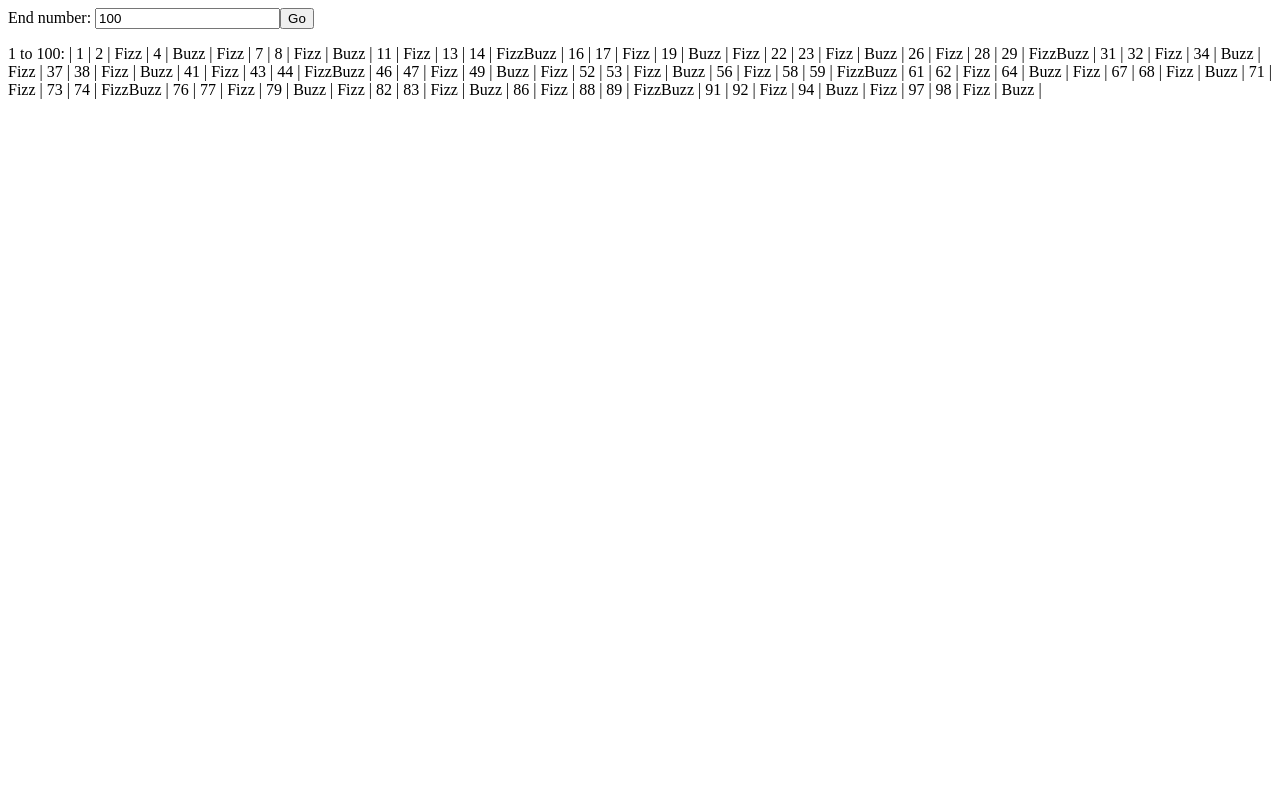
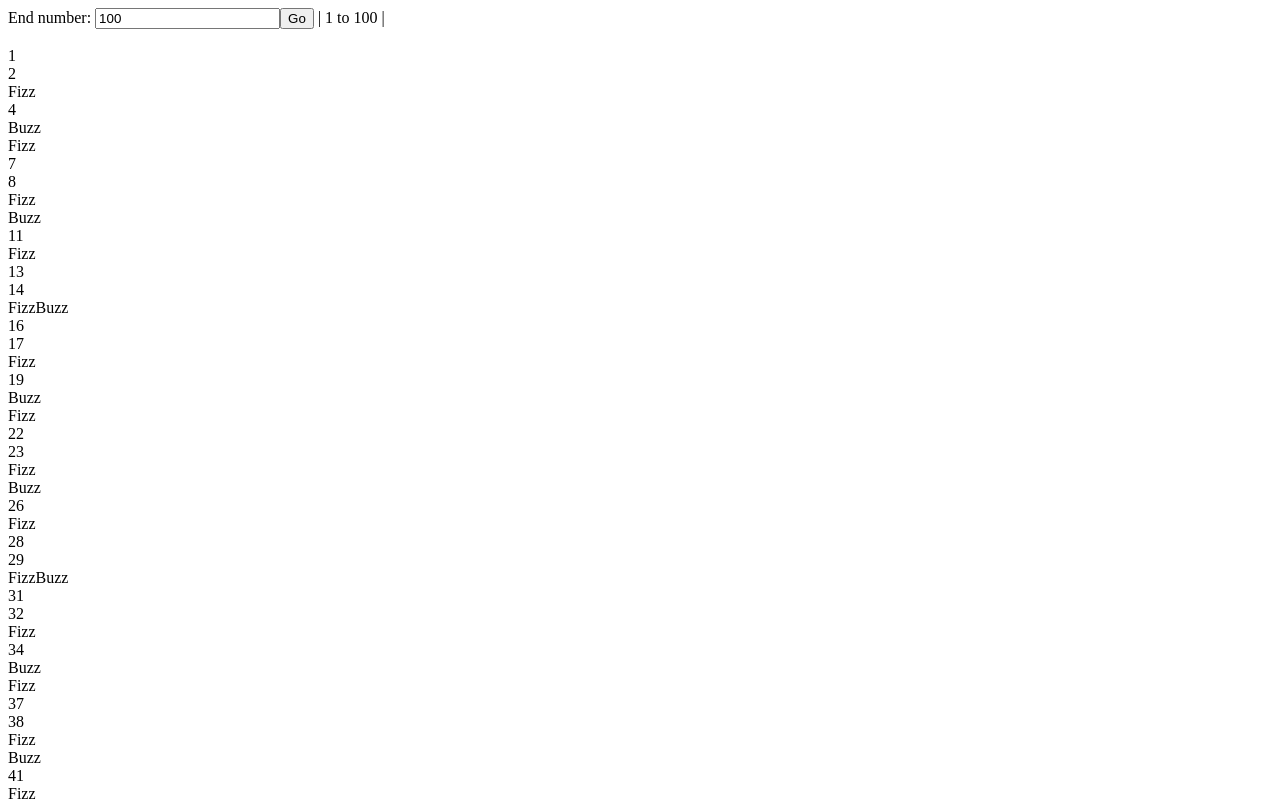
Before and after one commit to Zsolt-qwerty/git_test, a plain HTML site: page FizzBuzz.html in a window 1280 px wide. Both pictures are taken after a click on the button "Go". Shown: the top 800 px of the page. Drawn offline with Linux system fonts and the light colour scheme.

Commit message:
Redesigned look
A complete redesign of look for improved readability to help checking
result being correct.

```diff
--- a/FizzBuzz.html
+++ b/FizzBuzz.html
@@ -5,46 +5,59 @@
     <meta charset="UTF-8">
     <meta name="viewport" content="width=device-width, initial-scale=1.0">
     <title>FizzBuzz</title>
+
+    <style>
+        p {
+            margin: 0;
+        }
+    </style>
+
 </head>
 
 <body>
 
-<span>End number: </span><span id="range"></span><input type="number" value="100"><button>Go</button>
-<p></p>
+<span>End number: </span>
+<input type="number" value="100"><button>Go</button>
+<span id="range"></span>
+<p>&nbsp;</p>
 
 <script>
 
-const range  = document.querySelector("#range");
-const input  = document.querySelector("input");
-const btn    = document.querySelector("button");
-const result = document.querySelector("p");
-// endNumber.addEventListener("keyup", () =>
-//     result.textContent = +input.value
-// );
-btn.addEventListener("click", () => compute());
-
-function compute() {
-    let resultString = `1 to ${endNumber()}: | `;
-    for (let i = 1; i <= endNumber(); i++) {
-        if (i % 3 == 0 && i % 5 == 0) {
-            resultString += "FizzBuzz";
-        } else if (i % 3 == 0) {
-            resultString += "Fizz";
-        } else if (i % 5 == 0) {
-            resultString += "Buzz";
-        } else {
-            resultString += i;
-        }
-        resultString += " | ";
-    }
-    result.textContent = resultString;
-}
+const input = document.querySelector("input");
+const btn   = document.querySelector("button");
+const range = document.querySelector("#range");
+// const para   = document.querySelector("p");
+const body  = document.body;
+const panel = document.createElement("div");
+// panel.setAttribute("class", "result");
 
 function endNumber() {
     return Math.floor(Math.abs(+input.value));
 }
 
+btn.addEventListener("click", () => compute());
 
+function compute() {
+    range.textContent = `| 1 to ${endNumber()} | `;
+    body.appendChild(panel);
+    for (let i = 1; i <= endNumber(); i++) {
+        if (i % 3 == 0 && i % 5 == 0) {
+            addLine("FizzBuzz");
+        } else if (i % 3 == 0) {
+            addLine("Fizz");
+        } else if (i % 5 == 0) {
+            addLine("Buzz");
+        } else {
+            addLine(i);
+        }
+    }
+}
+
+function addLine(nextLine) {
+    const p = document.createElement("p");
+    p.textContent = nextLine;
+    panel.appendChild(p);
+}
 
 </script>
 
```
